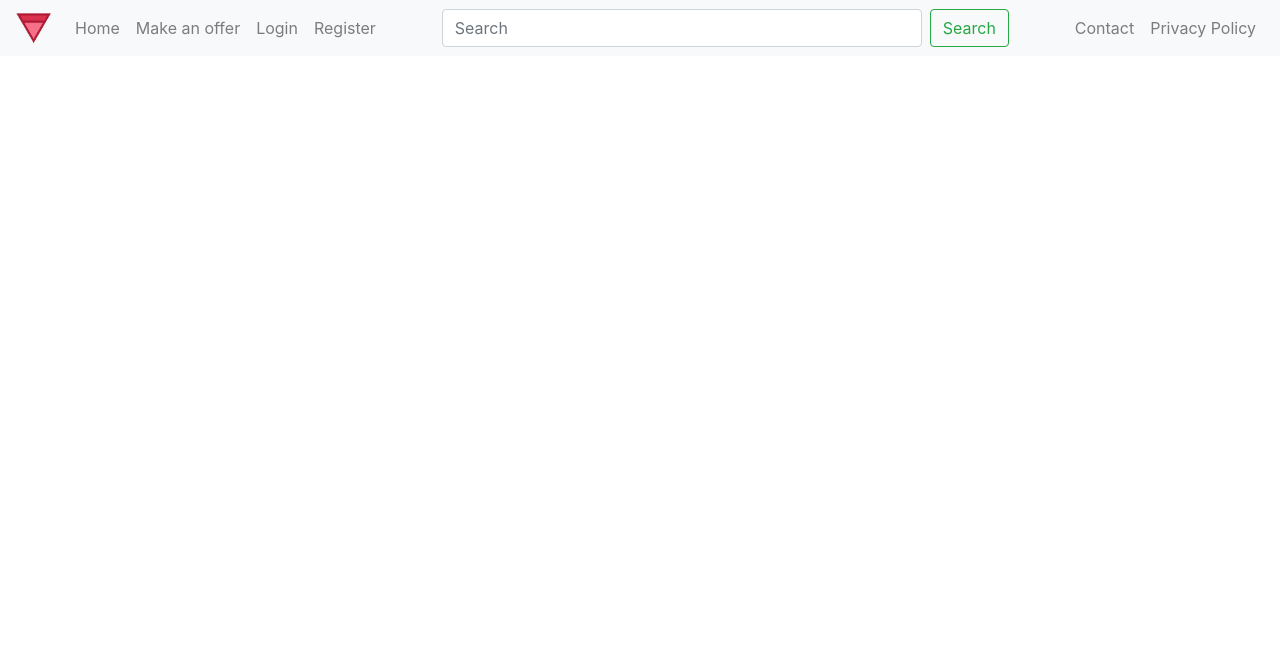
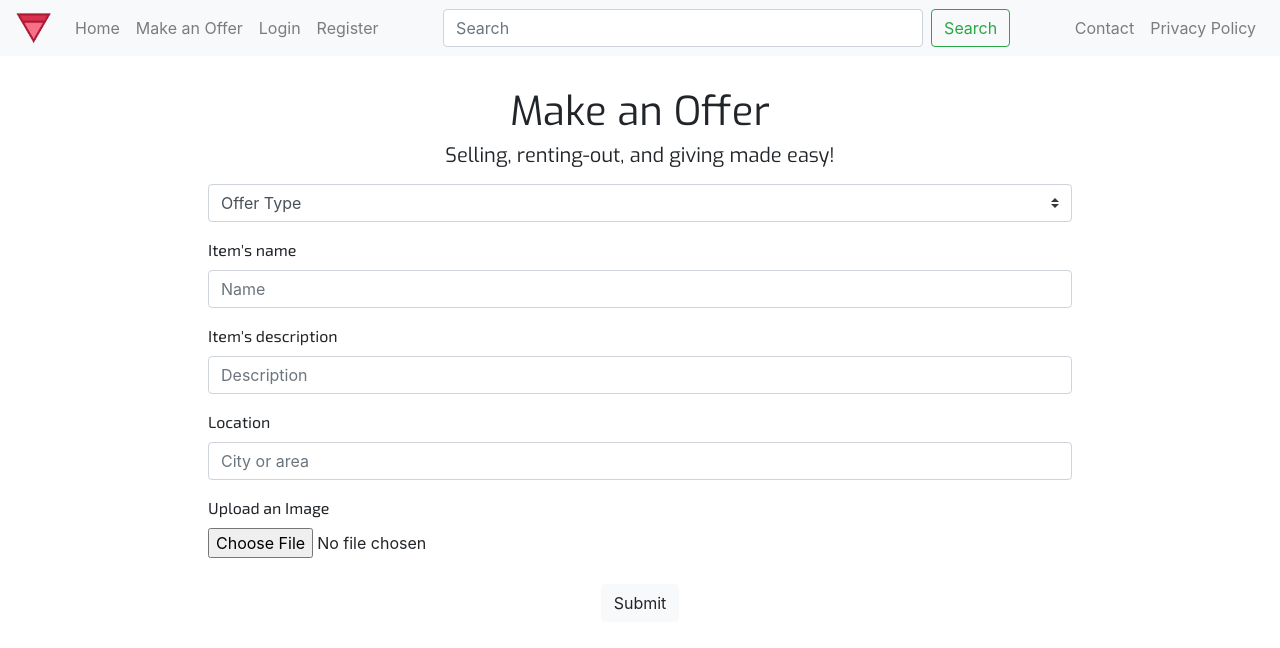
Before and after one commit to WebDevF19-Team11/Front-end, a React (Create React App) app: page /offer in a window 1280 px wide. Shown: the top 648 px of the page. Built offline with nearby package versions, Linux system fonts and the light colour scheme.

Commit message:
make offer page

```diff
--- a/src/App.css
+++ b/src/App.css
@@ -15,6 +15,18 @@ h1.t11-privacy-title {
   text-align: center;
   font-family: 'Exo', sans-serif;
 }
+h5 {
+  text-align: center;
+  font-family: 'Exo', sans-serif;
+}
+
+.t11-offer-form {
+  margin-top: 1rem;
+  margin-bottom: 0rem;
+  margin-right: 10rem;
+  margin-left: 10rem;
+}
+
 label {
   font-family: 'Exo 2', sans-serif;
 }
--- a/src/components/ContactUsPage.js
+++ b/src/components/ContactUsPage.js
@@ -18,20 +18,20 @@ export default class ContactUsPage extends React.Component {
                     className="form-control"
                     id="fname"
                     name="firstname"
-                    placeholder="Your name.."/>
+                    placeholder="Your first name"/>
 
                     <label for="lname">Last Name</label>
                     <input type="text"
                     id="lname"
                     className="form-control"
                     name="lastname"
-                    placeholder="Your last name.."/>
+                    placeholder="Your last name"/>
 
                     <label for="subject">Subject</label>
                     <textarea id="subject"
                     name="subject"
                     className="form-control"
-                    placeholder="Write something.."></textarea>
+                    placeholder="Your message"></textarea>
                     <button type="button" class="btn btn-light">Submit</button>
                 </form>
                 </div>
--- a/src/components/MainPage.js
+++ b/src/components/MainPage.js
@@ -4,6 +4,7 @@ import MainItemView from "./mainItemView"
 import PrivacyPolicy from "./PrivacyPolicy"
 import {BrowserRouter as Router, Route, Link} from 'react-router-dom'
 import ContactUsPage from './ContactUsPage'
+import MakeOffer from './MakeOffer'
 export default class MainPage extends React.Component {
     constructor(props) {
         super(props);
@@ -17,6 +18,7 @@ export default class MainPage extends React.Component {
                     <Route path='/main' component={MainItemView}/>
                     <Route path='/PrivacyPolicy' component={PrivacyPolicy}/>
                     <Route path='/contact' component={ContactUsPage}/>
+                    <Route path='/offer' component={MakeOffer}/>
                 </div>
             </Router>
         );
--- /dev/null
+++ b/src/components/MakeOffer.js
@@ -0,0 +1,60 @@
+import React from 'react'
+
+export default class MakeOffer extends React.Component {
+    constructor(props) {
+        super(props);
+
+    }
+
+    render() {
+        return (
+            <div class="container-fluid t11-container t11-offer-form">
+                <h1 className="t11-privacy-title">Make an Offer</h1>
+                <h5 className="t11-privacy-title">Selling, renting-out, and giving made easy!</h5>
+                    <div className="t11-offer-form">
+                        <select class="custom-select">
+                            <option selected>Offer Type</option>
+                            <option value="1">Selling</option>
+                            <option value="2">Renting-out</option>
+                            <option value="3">Giving for free!</option>
+                        </select>
+                    </div>
+                <form>
+                    <div class="form-group t11-offer-form">
+                        <label for="itemName">Item's name</label>
+                        <input type="text"
+                        class="form-control"
+                        id="itemName"
+                        placeholder="Name"/>
+                    </div>
+                    <div class="form-group t11-offer-form">
+                        <label for="description">Item's description</label>
+                        <input type="text"
+                        class="form-control"
+                        id="description"
+                        placeholder="Description"/>
+                    </div>
+                    <div class="form-group t11-offer-form">
+                        <label for="location">Location</label>
+                        <input type="text"
+                        class="form-control"
+                        id="location"
+                        placeholder="City or area"/>
+                    </div>
+                </form>
+                <form>
+                    <div class="form-group t11-offer-form">
+                        <label for="file">Upload an Image</label>
+                        <input type="file"
+                        class="form-control-file"
+                        id="file"/>
+                    </div>
+                </form>
+                <center>
+                    <button type="button" class="btn btn-light t11-offer-form-btn">Submit</button>
+                </center>
+            </div>
+        );
+    }
+
+}
--- a/src/components/NavigationBar.js
+++ b/src/components/NavigationBar.js
@@ -35,7 +35,8 @@ export default class NaviagationBar  extends React.Component {
                           to='/main'>Home</Link>
         </li>
         <li class="nav-item">
-            <a class="nav-link" href="#">Make an offer</a>
+        <Link className="nav-link"
+                          to='/offer'>Make an Offer</Link>
         </li>
         <li class="nav-item">
             <a class="nav-link" href="#">Login</a>
```
